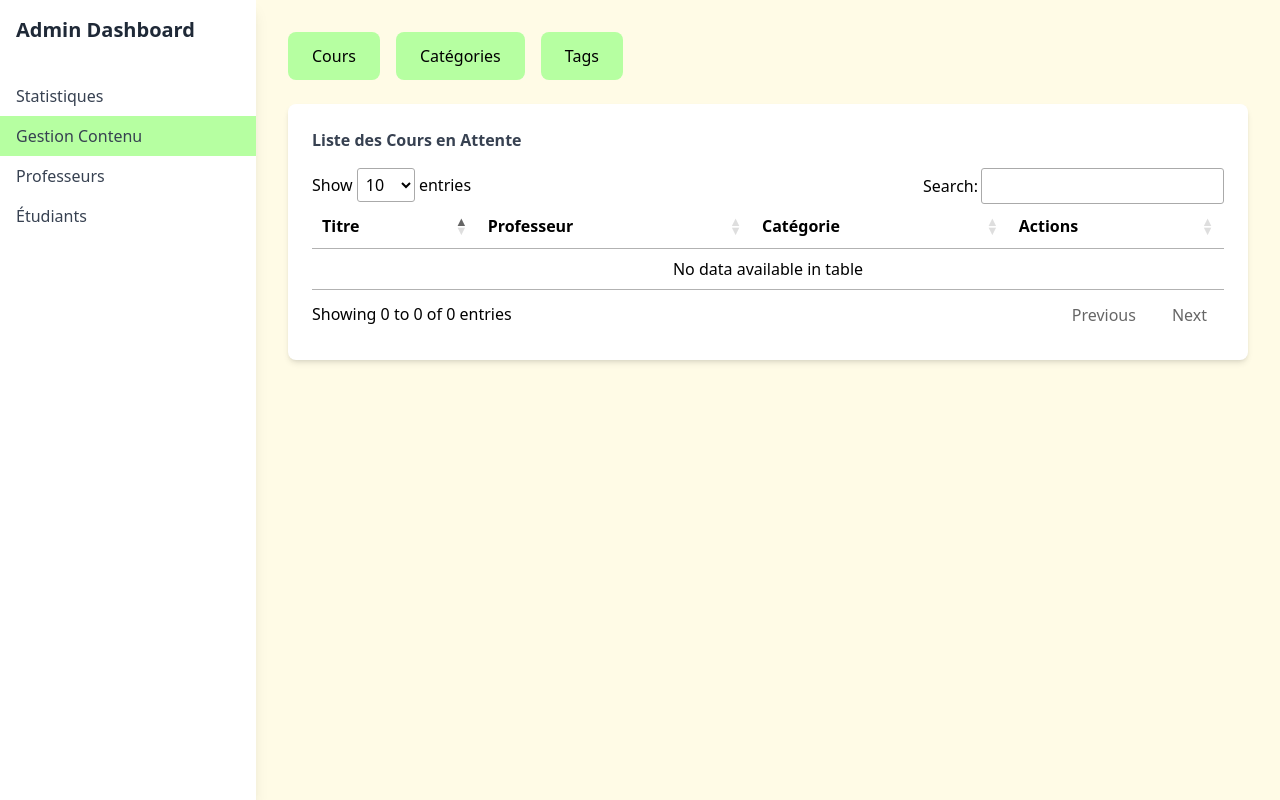
After one commit to kooutar/Youdemy, a PHP site: page /front/gestionCentenu.php in a window 1280 px wide. The commit adds this page. Run offline with PHP 8.4, Linux system fonts and the light colour scheme; data that the repository does not hold is empty; some libraries are stand-ins or nearby versions.

Commit message:
data table admin

```diff
--- a/classes/Enseignant.php
+++ b/classes/Enseignant.php
@@ -4,7 +4,8 @@ require_once 'session.php';
 
 class Enseignant extends user{
     static $cours=[];
-    private $status;
+
+
 
     public static  function getStatusProf($email){
         $db = database::getInstance()->getConnection();
@@ -25,10 +26,15 @@ class Enseignant extends user{
     public static function login($Email,$password){
         $db=database::getInstance()->getConnection();
         try{
-           $stmt=$db->prepare("SELECT * From user where email=? ");
+           $stmt=$db->prepare("SELECT * From user where email=?  ");
            if($stmt->execute([$Email])){
                $result = $stmt->fetch();
-
+               if($result['status']=='en attente'){
+                Session::validateSession($result);
+                $_SESSION['error'] = "votre compte est  en cours de traitement !";
+                header('location: ../front/connexion.php');
+                exit();
+               }
                if(password_verify($password,$result['password'])){
                     Session::validateSession($result);
                     header('location: ../front/pageProf.php');
--- a/classes/cours.php
+++ b/classes/cours.php
@@ -61,12 +61,37 @@ public function setCategorie(categorie $categorie){
             $req = "SELECT COUNT(*) as total FROM cours";
             $stmt = $db->prepare($req);
             $stmt->execute();
-            return $stmt->fetch(PDO::FETCH_ASSOC);
+            return $stmt->fetch();
         } catch (PDOException $e) {
             echo "Erreur lors du comptage des cours : " . $e->getMessage();
             return [];
         }
     }
+
+  public static function getAllCours(){
+    $courses=[];
+    $db = Database::getInstance()->getConnection();
+    try {
+        $req = "SELECT * FROM  vuecours";
+        $stmt = $db->prepare($req);
+        if($stmt->execute()){
+          $result=$stmt->fetchALL();
+          foreach($result as $row){
+            $course=new cours($row['idcours'],$row['titre'],$row['description'],$row['path_image']);
+            $prof=new Enseignant($row['nom'],$row['prenom'],$row['email'],$row['role'],$row['iduser'],$row['password']);
+            $course->setProfessor($prof);
+            $categorie=new categorie($row['categorie']);
+            $course->setCategorie( $categorie);
+            $courses[]=$course;
+          }
+          return $courses;
+        }
+    } catch (PDOException $e) {
+        echo "Erreur lors du comptage des cours : " . $e->getMessage();
+        return [];
+    }
+  }
+
   public static function afficherTousLesCours($page ,$parpage){
     $courses=[];
     $premier=($page * $parpage)-$parpage;
--- a/classes/etudiant.php
+++ b/classes/etudiant.php
@@ -9,6 +9,12 @@ require_once 'session.php';
             $stmt=$db->prepare("SELECT * From user where email=? ");
             if($stmt->execute([$Email])){
                 $result = $stmt->fetch();
+                if($result['EstActive']==false){
+                    Session::validateSession($result);
+                    $_SESSION['error'] = "votre compte est  Binder !";
+                    header('location: ../front/connexion.php');
+                    exit();
+                   }
                 if(password_verify($password,$result['password'])){
                      Session::validateSession($result);
                      header('location: ../front/cours.php');
--- a/classes/user.php
+++ b/classes/user.php
@@ -8,7 +8,8 @@ abstract class user{
     protected $email;
     protected $password;
     protected $role;
-    function __construct($nom,$prenom,$email,$role,$id,$password=null)
+    protected $status;
+    function __construct($nom,$prenom,$email,$role,$id,$password=null,$status=null)
     {
         $this->id=$id;
         $this->nom=$nom;
@@ -16,11 +17,11 @@ abstract class user{
         $this->email=$email;
         $this->role=$role;
         $this->password=$password;
+        $this->status=$status;
 
     }
     private function setPassword($password){
      $this->password=password_hash($password,PASSWORD_BCRYPT);
-    // $this->password=$password;
     }
     public function __get($attribut) {
 
@@ -73,14 +74,14 @@ abstract class user{
                 if ($result) {
                     return $result['role'];
                 } else {
-                    // No user found, return false or handle accordingly
+
                     return false;
                 }
             } else {
                 return false;
             }
         } catch (PDOException $e) {
-            // Optionally log the exception or handle the error
+
             return false;
         }
     }
@@ -90,6 +91,16 @@ abstract class user{
         $db = database::getInstance()->getConnection();
         try{
             $stmt=$db->prepare("UPDATE user set status='en attente' where  iduser=?");
+            $stmt->execute([$iduser]);
+
+          }catch(PDOException $e){
+
+          }
+    }
+    private function  StatusActiveEtudiant($iduser){
+        $db = database::getInstance()->getConnection();
+        try{
+            $stmt=$db->prepare("UPDATE user set EstActive=true where  iduser=?");
             $stmt->execute([$iduser]);
 
           }catch(PDOException $e){
@@ -117,13 +128,11 @@ abstract class user{
             exit();
         }if($role=='1'){
             $user->insertion();
+            $user->StatusActiveEtudiant($user->id);
             Session::ActiverSession();
             $_SESSION['success'] = "inscription avec success !";
             header('location: ../front/connexion.php');
             exit();
         }
-
-
-
     }
 }
--- /dev/null
+++ b/front/gestionCentenu.php
@@ -0,0 +1,241 @@
+<?php
+require_once '../autoload.php';
+?>
+<!DOCTYPE html>
+<html lang="fr">
+<head>
+    <meta charset="UTF-8">
+    <meta name="viewport" content="width=device-width, initial-scale=1.0">
+    <title>Youdemy - Gestion de Contenu</title>
+    <script src="https://cdn.tailwindcss.com"></script>
+    <link rel="stylesheet" href="https://cdn.jsdelivr.net/npm/@yaireo/tagify/dist/tagify.css">
+    <script src="https://cdn.jsdelivr.net/npm/@yaireo/tagify"></script>
+    <link rel="stylesheet" href="https://cdn.datatables.net/1.13.6/css/jquery.dataTables.min.css">
+</head>
+<body class="bg-[#FFFBE6]">
+    <div class="flex">
+        <!-- Sidebar -->
+        <aside class="w-64 min-h-screen bg-white shadow-lg">
+            <div class="p-4">
+                <h2 class="text-xl font-bold text-gray-800">Admin Dashboard</h2>
+            </div>
+            <nav class="mt-4">
+                <a href="#stats" class="block px-4 py-2 text-gray-700 hover:bg-[#B6FFA1]">Statistiques</a>
+                <a href="#content" class="block px-4 py-2 text-gray-700 bg-[#B6FFA1]">Gestion Contenu</a>
+                <a href="#teachers" class="block px-4 py-2 text-gray-700 hover:bg-[#B6FFA1]">Professeurs</a>
+                <a href="#students" class="block px-4 py-2 text-gray-700 hover:bg-[#B6FFA1]">Étudiants</a>
+            </nav>
+        </aside>
+
+        <!-- Main Content -->
+        <main class="flex-1 p-8">
+            <!-- Buttons Section -->
+            <div class="mb-6 flex flex-wrap gap-4">
+                <button onclick="showTable('coursTable')" class="bg-[#B6FFA1] px-6 py-3 rounded-lg hover:bg-opacity-80 transition-all">
+                    Cours
+                </button>
+                <button onclick="showTable('categorieTable')" class="bg-[#B6FFA1] px-6 py-3 rounded-lg hover:bg-opacity-80 transition-all">
+                    Catégories
+                </button>
+                <button onclick="showTable('tagTable')" class="bg-[#B6FFA1] px-6 py-3 rounded-lg hover:bg-opacity-80 transition-all">
+                    Tags
+                </button>
+            </div>
+
+            <!-- Cours Table -->
+            <div id="coursTable" class="bg-white rounded-lg shadow-md p-6 mb-6">
+                <h3 class="font-bold text-gray-700 mb-4">Liste des Cours en Attente</h3>
+                <div class="overflow-x-auto">
+                    <table id="cours" class="w-full">
+                        <thead>
+                            <tr class="border-b">
+                                <th class="text-left py-3 px-4">Titre</th>
+                                <th class="text-left py-3 px-4">Professeur</th>
+                                <th class="text-left py-3 px-4">Catégorie</th>
+
+                                <th class="text-left py-3 px-4">Actions</th>
+                            </tr>
+                        </thead>
+                        <tbody>
+                            <?php
+                                  $coures= cours::getAllCours();
+                                  foreach( $coures as $cours){
+                            ?>
+                            <tr class="border-b hover:bg-gray-50">
+                                <td class="py-3 px-4"><?=$cours->titre?></td>
+                                <td class="py-3 px-4"><?=$cours->prof->nom?></td>
+                                <td class="py-3 px-4"><?=$cours->categorie->getcategorie()?></td>
+                                <td class="py-3 px-4">
+                                    <button class="bg-green-500 text-white px-3 py-1 rounded mr-2 hover:bg-green-600">
+                                        Accepter
+                                    </button>
+                                    <button class="bg-red-500 text-white px-3 py-1 rounded hover:bg-red-600">
+                                        Refuser
+                                    </button>
+                                </td>
+                            </tr>
+                            <?php
+                              }
+                            ?>
+                        </tbody>
+                    </table>
+                </div>
+            </div>
+
+            <!-- Catégories Table -->
+            <div id="categorieTable" class="bg-white rounded-lg shadow-md p-6 mb-6 hidden">
+                <div class="flex justify-between items-center mb-4">
+                    <h3 class="font-bold text-gray-700">Liste des Catégories</h3>
+                    <button onclick="showModal('categorieModal')" class="bg-[#B6FFA1] px-4 py-2 rounded-lg hover:bg-opacity-80">
+                        + Nouvelle Catégorie
+                    </button>
+                </div>
+                <div class="overflow-x-auto">
+                    <table id="categorie" class="w-full">
+                        <thead>
+                            <tr class="border-b">
+                                <th class="text-left py-3 px-4">Nom</th>
+                                <th class="text-left py-3 px-4">Nombre de cours</th>
+                                <th class="text-left py-3 px-4">Actions</th>
+                            </tr>
+                        </thead>
+                        <tbody>
+                            <tr class="border-b hover:bg-gray-50">
+                                <td class="py-3 px-4">Programmation</td>
+                                <td class="py-3 px-4">25</td>
+                                <td class="py-3 px-4">
+                                    <button class="text-blue-500 hover:text-blue-700 mr-3">Modifier</button>
+                                    <button class="text-red-500 hover:text-red-700">Supprimer</button>
+                                </td>
+                            </tr>
+                        </tbody>
+                    </table>
+                </div>
+            </div>
+
+            <!-- Tags Table -->
+            <div id="tagTable" class="bg-white rounded-lg shadow-md p-6 mb-6 hidden">
+                <div class="flex justify-between items-center mb-4">
+                    <h3 class="font-bold text-gray-700">Liste des Tags</h3>
+                    <button onclick="showModal('tagModal')" class="bg-[#B6FFA1] px-4 py-2 rounded-lg hover:bg-opacity-80">
+                        + Nouveau Tag
+                    </button>
+                </div>
+                <div class="overflow-x-auto">
+                    <table id="tag" class="w-full">
+                        <thead>
+                            <tr class="border-b">
+                                <th class="text-left py-3 px-4">Nom</th>
+                                <th class="text-left py-3 px-4">Utilisation</th>
+                                <th class="text-left py-3 px-4">Actions</th>
+                            </tr>
+                        </thead>
+                        <tbody>
+                            <tr class="border-b hover:bg-gray-50">
+                                <td class="py-3 px-4">JavaScript</td>
+                                <td class="py-3 px-4">15 cours</td>
+                                <td class="py-3 px-4">
+                                    <button class="text-blue-500 hover:text-blue-700 mr-3">Modifier</button>
+                                    <button class="text-red-500 hover:text-red-700">Supprimer</button>
+                                </td>
+                            </tr>
+                        </tbody>
+                    </table>
+                </div>
+            </div>
+        </main>
+    </div>
+
+    <!-- Modal Catégorie -->
+    <div id="categorieModal" class="fixed inset-0 bg-black bg-opacity-50 flex items-center justify-center hidden">
+        <div class="bg-white rounded-lg w-full max-w-md mx-4">
+            <div class="border-b p-4 flex justify-between items-center">
+                <h3 class="text-xl font-bold text-gray-800">Nouvelle Catégorie</h3>
+                <button onclick="closeModal('categorieModal')" class="text-gray-600 hover:text-gray-800">
+                    <svg class="w-6 h-6" fill="none" stroke="currentColor" viewBox="0 0 24 24">
+                        <path stroke-linecap="round" stroke-linejoin="round" stroke-width="2" d="M6 18L18 6M6 6l12 12" />
+                    </svg>
+                </button>
+            </div>
+            <form class="p-6 space-y-4">
+                <div>
+                    <label class="block text-sm font-medium text-gray-700 mb-1">Nom de la catégorie</label>
+                    <input type="text" class="w-full px-3 py-2 border border-gray-300 rounded-md focus:outline-none focus:ring-2 focus:ring-[#B6FFA1]">
+                </div>
+                <button type="submit" class="w-full bg-[#B6FFA1] px-4 py-2 rounded-lg hover:bg-opacity-80">
+                    Ajouter
+                </button>
+            </form>
+        </div>
+    </div>
+
+    <!-- Modal Tag -->
+    <div id="tagModal" class="fixed inset-0 bg-black bg-opacity-50 flex items-center justify-center hidden">
+        <div class="bg-white rounded-lg w-full max-w-md mx-4">
+            <div class="border-b p-4 flex justify-between items-center">
+                <h3 class="text-xl font-bold text-gray-800">Nouveau Tag</h3>
+                <button onclick="closeModal('tagModal')" class="text-gray-600 hover:text-gray-800">
+                    <svg class="w-6 h-6" fill="none" stroke="currentColor" viewBox="0 0 24 24">
+                        <path stroke-linecap="round" stroke-linejoin="round" stroke-width="2" d="M6 18L18 6M6 6l12 12" />
+                    </svg>
+                </button>
+            </div>
+            <form class="p-6 space-y-4">
+                <div>
+                    <label class="block text-sm font-medium text-gray-700 mb-1">Nom du tag</label>
+                    <input type="text" class="w-full px-3 py-2 border border-gray-300 rounded-md focus:outline-none focus:ring-2 focus:ring-[#B6FFA1]">
+                </div>
+                <button type="submit" class="w-full bg-[#B6FFA1] px-4 py-2 rounded-lg hover:bg-opacity-80">
+                    Ajouter
+                </button>
+            </form>
+        </div>
+    </div>
+    <script src="https://code.jquery.com/jquery-3.6.0.min.js"></script>
+  <!-- JS DataTables -->
+  <script src="https://cdn.datatables.net/1.13.6/js/jquery.dataTables.min.js"></script>
+    <script>
+        function showTable(tableId) {
+            // Hide all tables
+            ['coursTable', 'categorieTable', 'tagTable'].forEach(id => {
+                document.getElementById(id).classList.add('hidden');
+            });
+            // Show selected table
+            document.getElementById(tableId).classList.remove('hidden');
+        }
+
+        function showModal(modalId) {
+            document.getElementById(modalId).classList.remove('hidden');
+        }
+
+        function closeModal(modalId) {
+            document.getElementById(modalId).classList.add('hidden');
+        }
+        $(document).ready(function () {
+    $('#cours').DataTable({
+      language: {
+        url: "//cdn.datatables.net/plug-ins/1.13.6/i18n/fr-FR.json" // Traduction française
+      }
+    });
+  });
+
+  $(document).ready(function () {
+    $('#tag').DataTable({
+      language: {
+        url: "//cdn.datatables.net/plug-ins/1.13.6/i18n/fr-FR.json" // Traduction française
+      }
+    });
+  });
+
+  $(document).ready(function () {
+    $('#categorie').DataTable({
+      language: {
+        url: "//cdn.datatables.net/plug-ins/1.13.6/i18n/fr-FR.json" // Traduction française
+      }
+    });
+  });
+    </script>
+
+
+</body>
+</html>
--- a/front/mesCours.php
+++ b/front/mesCours.php
@@ -111,7 +111,6 @@
                             <td class="px-4 py-3">
                                 <img src="<?=$cours->image?>" alt="Course" class="rounded-lg w-10 h-10 object-cover">
                             </td>
-
                             <td class="px-4 py-3"><?= $cours->titre?></td>
                             <td class="px-4 py-3"><?= $cours->categorie->getCategorie()?></td>
                             <td class="px-4 py-3">Vidéo</td>
--- a/traitement/traitementEtudiant.php
+++ b/traitement/traitementEtudiant.php
@@ -6,5 +6,9 @@ if($_SERVER['REQUEST_METHOD']=='POST'){
 
     $inscription =new inscrire($_POST['coursId'],$_POST['idetudiant']);
     $inscription->inscrire();
+    Session::ActiverSession();
+    $_SESSION['success'] = "inscription avec success !";
+    header('location: ../front/cours.php');
+    exit;
 
 }
```
Also changed, not shown: front/cours.php (+17 -0 lines), front/pageProf.php (+3 -9 lines). Lines whose indentation alone changed are shown as unchanged.
